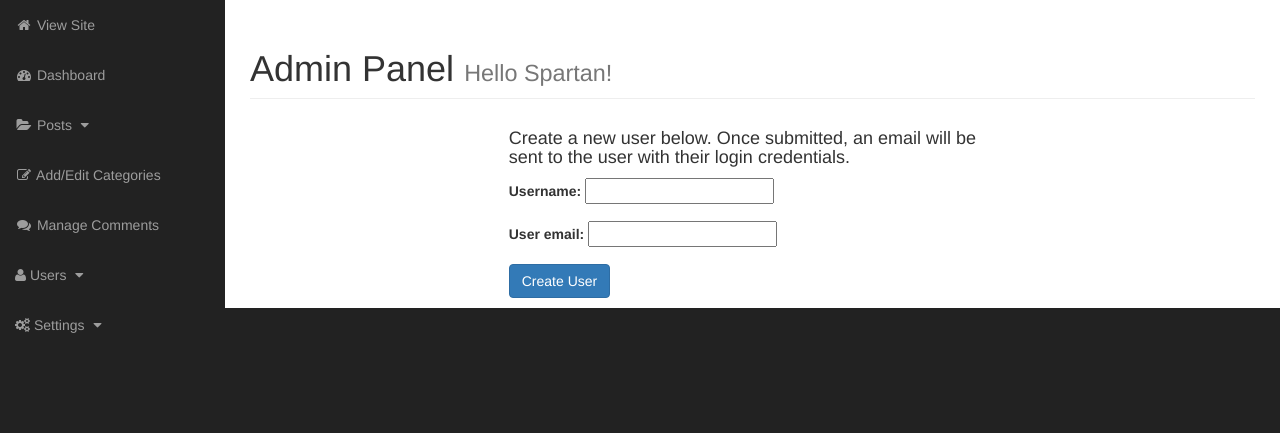
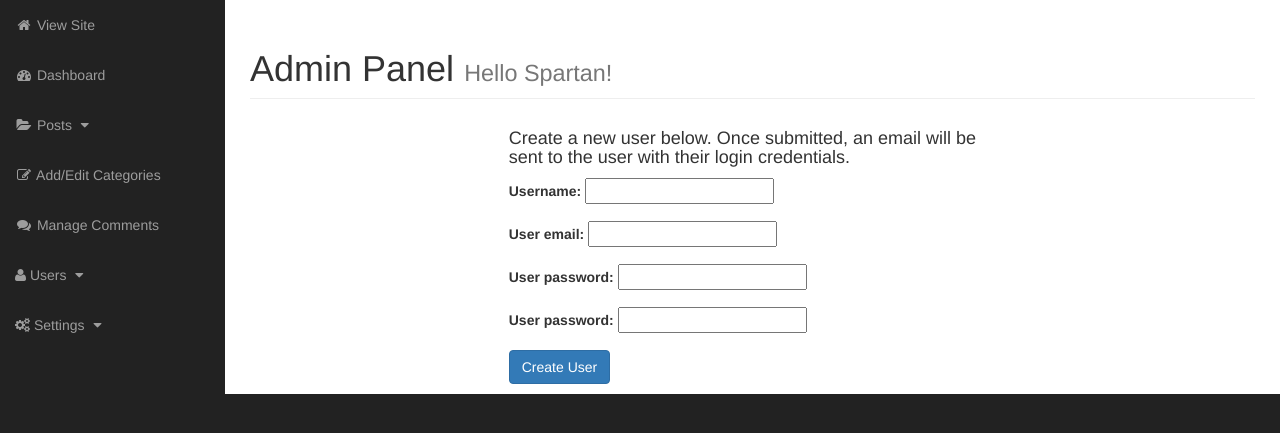
Before and after one commit to SpartanD39/SpartanCMS, a PHP site: page /admin/admin-users.php?action=create in a window 1280 px wide. Shown: the part 51-484 px from the top of the page. Run offline with PHP 8.4, Linux system fonts and the light colour scheme; grey boxes labelled with a size stand in for pictures from a placeholder-image service; a stand-in replaces the project's code that opens the database connection; some libraries are stand-ins or nearby versions.

Commit message:
Modifications to user creation Can now set password for new user. TODO Add checkbox for option email to new user.

```diff
--- a/admin/admin-includes/admin-create-user.php
+++ b/admin/admin-includes/admin-create-user.php
@@ -2,6 +2,7 @@
 if(isset($_POST["createUser"]) && !empty($_POST["user_name"]) && !empty($_POST["user_email"])) {
   $userInfoArray["user_name"] = $_POST["user_name"];
   $userInfoArray["user_email"] = $_POST["user_email"];
+  $userInfoArray["user_password"] = $_POST["user_password"];
   if(admin_create_user($userInfoArray)) {
     echo<<<EOHTML
 <div class="alert alert-success alert-dismissible show" role="alert">Profile Created!<button type="button" class="close" data-dismiss="alert" aria-label="Close"><span aria-hidden="true">&times;</span>  </button> </div><br/>
@@ -21,7 +22,7 @@ EOHTML;
 
 <div class="col-lg-6">
   <h4>Create a new user below. Once submitted, an email will be sent to the user with their login credentials.</h4>
-  <form class="form" action="" method="POST">
+  <form class="form" action="" method="POST" id="userCreateForm">
 
     <div class=form-group>
       <label for="user_name">Username:</label>
@@ -33,6 +34,17 @@ EOHTML;
       <input type="email" name="user_email" id="user_email" required />
     </div>
 
+    <div class=form-group>
+      <label for="user_email">User password:</label>
+      <input type="password" name="user_password" id="user_password" required />
+    </div>
+
+    <div class=form-group>
+      <label for="user_email">User password:</label>
+      <input type="password" name="user_password_confirm" id="user_password_confirm" required />
+    </div>
+
+
     <button class="btn btn-primary" name="createUser" id="createUserBtn">Create User</button>
 
   </form>
--- a/admin/js/admin-js.js
+++ b/admin/js/admin-js.js
@@ -18,7 +18,7 @@ $(".confirmstatus").click(function(){
 	return confirm('Are you sure you want to change this comments status?');
 });
 
-$('#userProfileForm').submit(function() {
+$('#userProfileForm','#userCreateForm').submit(function() {
 
 	var pass = $('#user_password').val();
 	var pass_confirm = $('#user_password_confirm').val();
--- a/includes/functions/user-functions.php
+++ b/includes/functions/user-functions.php
@@ -24,7 +24,7 @@ function admin_create_user($userInfoArray) {
 
     $user_reg_status = "pending";
 
-    $user_pass = uniqid();
+    $user_pass = clean_input($userInfoArray["user_password"]);;
 
     $cryptPass = password_hash($user_pass, PASSWORD_DEFAULT);
 
@@ -43,13 +43,16 @@ function admin_create_user($userInfoArray) {
 
       mail($mailTo,$mailSubject,$mailMessage,$mailHeaders);
 */
+      //return true if the user is created
       $retval = 1;
 
     } else {
+      //retrun false if there's an error creating the user
       $retval = 0;
     }
 
   } else {
+    //return false if the user already exists.
     $retval = 0;
   }
 
@@ -346,6 +349,13 @@ EOB;
 
 }
 
+/**
+* Displays the users profile and gives options to manage it.
+* @param int $uid user ID to get.
+*
+* @return void
+*/
+
 function admin_display_user_manager(int $uid) {
 
 $user = admin_get_user($uid);
```
